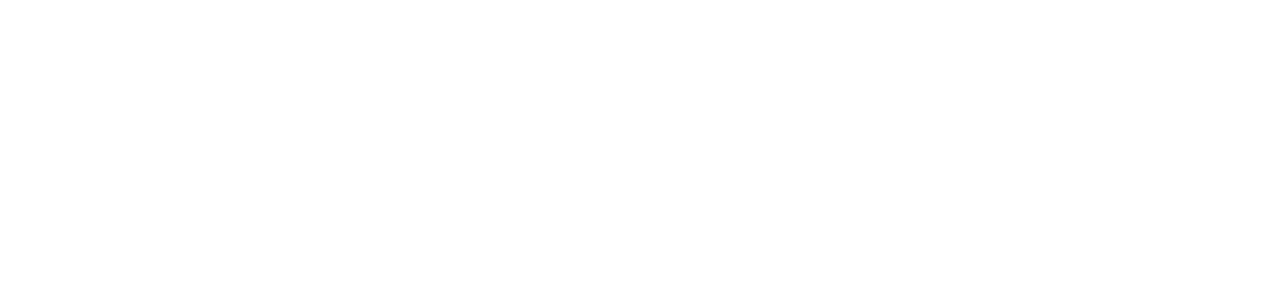
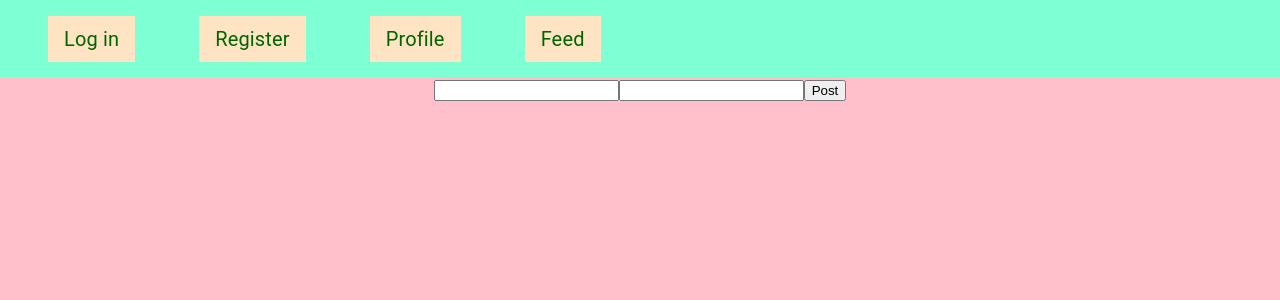
Before and after one commit to krishna-paul-wudza/people_connect, a React (Create React App) app: page /user-feed in a window 1280 px wide. Before the commit this address had no page. Shown: the top 300 px of the page. Built offline with nearby package versions, Linux system fonts and the light colour scheme.

Commit message:
Post component

```diff
--- a/src/App.js
+++ b/src/App.js
@@ -19,5 +19,5 @@
   justify-content: flex-start;
   align-items: stretch;
   height: 100vh;
-  background-color: ${ThemeColors.MainBackgroundColor};
+  background-color: pink;
 `;
--- a/src/Pages/Auth/LogIn.jsx
+++ b/src/Pages/Auth/LogIn.jsx
@@ -39,6 +39,7 @@
     <Container>
       <CustomForm>
         <MainLogo src={MainLogoURL} />
+        {/* <p>Welcome Back...</p> */}
         <TextField
           type="text"
           name="username"
--- /dev/null
+++ b/src/Pages/Post/UserFeed.jsx
@@ -0,0 +1,54 @@
+import axios from 'axios';
+import React, { useState } from 'react'
+
+const UserFeed = () => {
+
+    const post_api = "http://localhost:5000/api/posts/create";
+    const [inputState, setInput] = useState({
+        text: "",
+        img: ""
+
+    });
+
+    const changeHandeler = (e) => {
+
+        e.persist();
+        let { name, value } = e.target;
+        setInput({ ...inputState, [name]: value })
+    }
+
+    const submitHandeler = (e) => {
+        e.preventDefault();
+        console.log("collect state", inputState);
+        console.log("data submit", inputState);
+
+        axios
+            .post(post_api,inputState,{withCredentials:true})
+
+            .then(res => {
+                alert("post done");
+                console.log("add res", res);
+                // if (res.data.status === 200) {
+
+                // }
+            })
+
+            .catch(err => {
+                alert("error in post");
+                console.log("add err", err);
+            })
+
+    }
+
+    return (
+        <div>
+            <form onSubmit={submitHandeler}>
+                <input type='text' name='text' onChange={changeHandeler} />
+                <input type='text' name='img' onChange={changeHandeler} />
+                <button type='text'>Post</button>
+            </form>
+        </div>
+    )
+}
+
+export default UserFeed
--- a/src/Routing/Demo.jsx
+++ b/src/Routing/Demo.jsx
@@ -9,6 +9,7 @@
                 <NavLink to="/log-in">Log in</NavLink>
                 <NavLink to="/registration">Register</NavLink>
                 <NavLink to="/profile">Profile</NavLink>
+                <NavLink to="/user-feed">Feed</NavLink>
             </div>
             <Outlet />
         </>
--- a/src/Routing/RootRouting.jsx
+++ b/src/Routing/RootRouting.jsx
@@ -5,6 +5,7 @@
 import Registration from "../Pages/Auth/Registration";
 import Profile from "../Pages/Profile/Profile";
 import Home from "../Pages/Home";
+import UserFeed from "../Pages/Post/UserFeed";
 const RootRouting = () => {
   return (
     <Router>
@@ -15,6 +16,7 @@
         </Route>
         <Route element={<Demo />}>
           <Route path="profile" element={<Profile />} />
+          <Route path="user-feed" element={<UserFeed />} />
           <Route path="log-out" />
         </Route>
       </Routes>
```
Also changed, not shown: src/Pages/Home/Home.jsx (added, +48 -0 lines), public/assets/app_logo.png (added).
